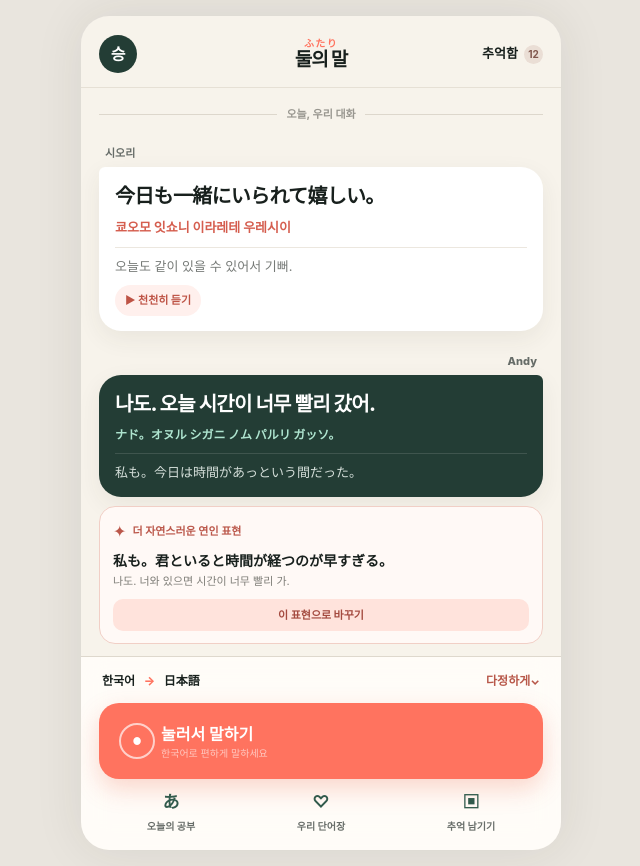
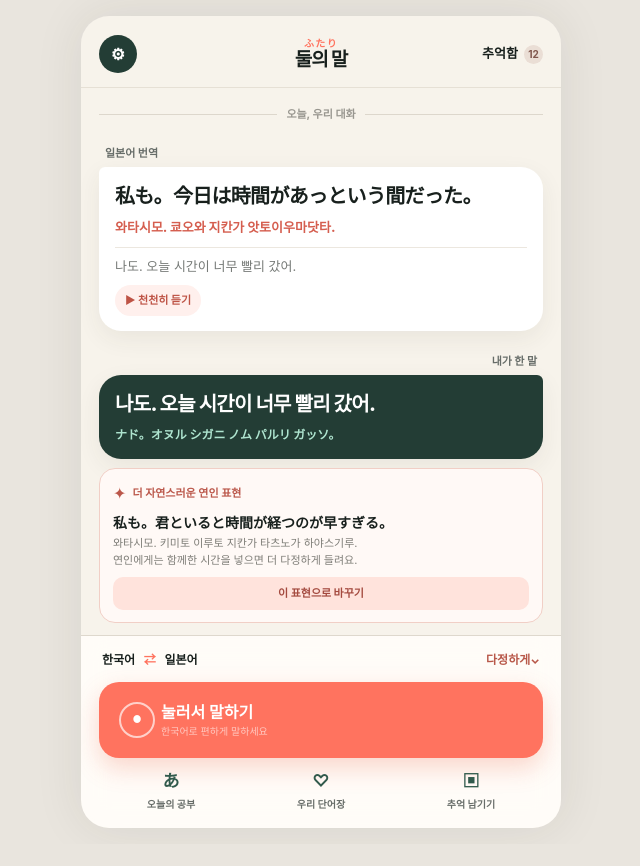
Before and after one commit to andy555-cmyk/duri-couple, a Next.js app: page / in a window 1280 px wide. Shown: the whole page, without its empty margins (319-959 px from the left). After the commit the page ends 844 px from the top, so only its background shows below. Built offline with nearby package versions, Linux system fonts and the light colour scheme.

Commit message:
Connect live speech and AI translation

```diff
--- a/app/globals.css
+++ b/app/globals.css
@@ -46,6 +46,8 @@ body { font-family:-apple-system,BlinkMacSystemFont,"Apple SD Gothic Neo","Hirag
 .quick-actions { display:grid; grid-template-columns:repeat(3,1fr); gap:6px; margin-top:11px; }
 .quick-actions button { border:0; background:none; color:#686d69; font-size:10px; font-weight:700; }
 .quick-actions span { display:block; margin:auto auto 3px; color:#315a4c; font-size:17px; }
+.mic:disabled { opacity:.72; }
+.error-message { margin:12px 4px 0; padding:10px 12px; border-radius:10px; background:#fff0ed; color:#b34e41; font-size:11px; font-weight:800; line-height:1.45; }
 .sheet-backdrop { position:fixed; inset:0; z-index:10; display:flex; align-items:flex-end; justify-content:center; background:#17201c80; padding:12px; }
 .sheet { position:relative; width:min(456px, 100%); border-radius:28px 28px 20px 20px; padding:14px 22px 22px; background:#fffdf9; box-shadow:0 -20px 60px #1f2d2760; }
 .sheet-handle { width:42px; height:5px; margin:0 auto 18px; border-radius:4px; background:#d8d2c9; }
@@ -58,4 +60,6 @@ body { font-family:-apple-system,BlinkMacSystemFont,"Apple SD Gothic Neo","Hirag
 .word-list { list-style:none; margin:14px 0 18px; padding:0; }
 .word-list li { display:flex; justify-content:space-between; gap:12px; padding:12px 0; border-bottom:1px solid #eee7dc; font-size:13px; }
 .word-list span { color:#777c78; font-size:11px; text-align:right; }
+.key-input { width:100%; margin:3px 0 12px; border:1px solid #d9d2c7; border-radius:13px; padding:13px; background:white; font-size:14px; outline:none; }
+.key-input:focus { border-color:#4e7969; box-shadow:0 0 0 3px #d9eee7; }
 @media (min-width:700px) { .app-shell { min-height:calc(100dvh - 32px); margin:16px auto; border-radius:28px; overflow:hidden; } }
--- a/app/page.tsx
+++ b/app/page.tsx
@@ -1,88 +1,87 @@
 'use client';
+import { useEffect, useState } from 'react';
 
-import { useState } from 'react';
+type Direction = 'ko-ja' | 'ja-ko';
+type Result = { source:string; sourcePronunciation:string; translation:string; translationPronunciation:string; suggestion:string; suggestionPronunciation:string; suggestionMeaning:string; note:string };
+type BrowserRecognition = { lang:string; interimResults:boolean; continuous:boolean; start:()=>void; onresult:((event:{results:ArrayLike<{0:{transcript:string};isFinal:boolean}>})=>void)|null; onerror:(()=>void)|null; onend:(()=>void)|null };
+declare global { interface Window { webkitSpeechRecognition?:new()=>BrowserRecognition; SpeechRecognition?:new()=>BrowserRecognition } }
+
+const sample:Result = {
+  source:'나도. 오늘 시간이 너무 빨리 갔어.', sourcePronunciation:'ナド。オヌル シガニ ノム パルリ ガッソ。',
+  translation:'私も。今日は時間があっという間だった。', translationPronunciation:'와타시모. 쿄오와 지칸가 앗토이우마닷타.',
+  suggestion:'私も。君といると時間が経つのが早すぎる。', suggestionPronunciation:'와타시모. 키미토 이루토 지칸가 타츠노가 하야스기루.',
+  suggestionMeaning:'나도. 너와 있으면 시간이 너무 빨리 가.', note:'연인에게는 함께한 시간을 넣으면 더 다정하게 들려요.'
+};
 
 export default function Home() {
-  const [listening, setListening] = useState(false);
-  const [tone, setTone] = useState('다정하게');
-  const [adopted, setAdopted] = useState(false);
-  const [panel, setPanel] = useState<'study' | 'words' | 'memory' | null>(null);
+  const [direction,setDirection]=useState<Direction>('ko-ja');
+  const [tone,setTone]=useState('다정하게');
+  const [listening,setListening]=useState(false);
+  const [working,setWorking]=useState(false);
+  const [result,setResult]=useState<Result>(sample);
+  const [adopted,setAdopted]=useState(false);
+  const [panel,setPanel]=useState<'study'|'words'|'memory'|'settings'|null>(null);
+  const [key,setKey]=useState('');
+  const [draftKey,setDraftKey]=useState('');
+  const [error,setError]=useState('');
+  const tones=['다정하게','자연스럽게','장난스럽게','진지하게'];
+  const sourceLanguage=direction==='ko-ja'?'한국어':'일본어';
+  const targetLanguage=direction==='ko-ja'?'일본어':'한국어';
 
-  const tones = ['다정하게', '자연스럽게', '장난스럽게', '진지하게'];
-  const changeTone = () => setTone(tones[(tones.indexOf(tone) + 1) % tones.length]);
-  const speakJapanese = () => {
-    if (!('speechSynthesis' in window)) return;
-    window.speechSynthesis.cancel();
-    const voice = new SpeechSynthesisUtterance('今日も一緒にいられて嬉しい');
-    voice.lang = 'ja-JP';
-    voice.rate = 0.72;
-    window.speechSynthesis.speak(voice);
-  };
+  useEffect(()=>{
+    const savedKey=localStorage.getItem('duri-gemini-key')||'';
+    const savedResult=localStorage.getItem('duri-last-result');
+    setKey(savedKey); setDraftKey(savedKey);
+    if(savedResult){ try{setResult(JSON.parse(savedResult));}catch{} }
+  },[]);
 
-  return (
-    <main className="app-shell">
-      <header className="topbar">
-        <button className="avatar" aria-label="우리 정보">승</button>
-        <div className="brand"><span className="brand-mark">ふたり</span><b>둘의 말</b></div>
-        <button className="history-button">추억함 <span>12</span></button>
-      </header>
+  async function findModel(apiKey:string){
+    const response=await fetch(`https://generativelanguage.googleapis.com/v1beta/models?key=${encodeURIComponent(apiKey)}&pageSize=100`);
+    if(!response.ok) throw new Error('번역 열쇠를 확인해 주세요.');
+    const data=await response.json();
+    const models:string[]=(data.models||[]).filter((item:{supportedGenerationMethods?:string[];name:string})=>item.supportedGenerationMethods?.includes('generateContent')&&/flash/.test(item.name)).map((item:{name:string})=>item.name.replace('models/',''));
+    const preferred=models.find(name=>/2\.5-flash$/.test(name))||models.find(name=>/flash-latest/.test(name))||models[0];
+    if(!preferred) throw new Error('사용할 수 있는 번역 모델이 없습니다.');
+    return preferred;
+  }
 
-      <section className="conversation" aria-label="오늘 대화">
-        <div className="day-label"><span /> 오늘, 우리 대화 <span /></div>
-        <article className="message japanese">
-          <div className="speaker">시오리</div>
-          <div className="bubble">
-            <p className="main-copy">今日も一緒にいられて嬉しい。</p>
-            <p className="pronunciation">쿄오모 잇쇼니 이라레테 우레시이</p>
-            <p className="meaning">오늘도 같이 있을 수 있어서 기뻐.</p>
-            <button className="listen" onClick={speakJapanese}>▶ 천천히 듣기</button>
-          </div>
-        </article>
+  async function translate(text:string){
+    if(!key){setPanel('settings');throw new Error('먼저 번역 열쇠를 넣어 주세요.');}
+    const model=await findModel(key);
+    const prompt=`당신은 한국인과 일본인 연인을 돕는 통역가이자 언어 선생님이다. 입력 언어: ${sourceLanguage}. 번역 언어: ${targetLanguage}. 말투: ${tone}. 입력: ${text}. 직역하지 말고 해당 나라 연인이 실제로 쓰는 자연스러운 정서로 번역한다. 원문과 번역문 모두 상대방이 읽을 수 있는 발음을 붙인다. 한국어 발음은 일본어 가타카나로, 일본어 발음은 한글로 쓴다. 더 자연스러운 추천 표현과 짧은 이유도 만든다. 다음 JSON 키만 반환: source, sourcePronunciation, translation, translationPronunciation, suggestion, suggestionPronunciation, suggestionMeaning, note`;
+    const response=await fetch(`https://generativelanguage.googleapis.com/v1beta/models/${model}:generateContent?key=${encodeURIComponent(key)}`,{method:'POST',headers:{'content-type':'application/json'},body:JSON.stringify({contents:[{parts:[{text:prompt}]}],generationConfig:{responseMimeType:'application/json',temperature:.35}})});
+    if(!response.ok) throw new Error(response.status===429?'잠시 사용량이 몰렸습니다. 조금 뒤 다시 눌러 주세요.':'번역에 실패했습니다. 설정의 열쇠를 확인해 주세요.');
+    const data=await response.json(); const raw=data.candidates?.[0]?.content?.parts?.[0]?.text;
+    if(!raw) throw new Error('번역 결과를 받지 못했습니다.');
+    const parsed=JSON.parse(raw) as Result; setResult(parsed);setAdopted(false);localStorage.setItem('duri-last-result',JSON.stringify(parsed));
+  }
 
-        <article className="message korean mine">
-          <div className="speaker">Andy</div>
-          <div className="bubble">
-            <p className="main-copy">{adopted ? '나도. 너와 있으면 시간이 너무 빨리 가.' : '나도. 오늘 시간이 너무 빨리 갔어.'}</p>
-            <p className="pronunciation japanese-reading">ナド。オヌル シガニ ノム パルリ ガッソ。</p>
-            <p className="meaning">私も。今日は時間があっという間だった。</p>
-          </div>
-          <aside className="ai-tip">
-            <div><span>✦</span><b>더 자연스러운 연인 표현</b></div>
-            <p>私も。君といると時間が経つのが早すぎる。</p>
-            <small>나도. 너와 있으면 시간이 너무 빨리 가.</small>
-            <button onClick={() => setAdopted(!adopted)}>{adopted ? '원래 표현 보기' : '이 표현으로 바꾸기'}</button>
-          </aside>
-        </article>
-      </section>
+  function startListening(){
+    setError(''); const Recognition=window.SpeechRecognition||window.webkitSpeechRecognition;
+    if(!Recognition){setError('이 휴대폰에서는 음성 인식을 열 수 없습니다. 사파리나 크롬으로 열어 주세요.');return;}
+    if(!key){setPanel('settings');return;}
+    const recognition=new Recognition(); recognition.lang=direction==='ko-ja'?'ko-KR':'ja-JP'; recognition.interimResults=false; recognition.continuous=false;
+    recognition.onresult=async event=>{const text=event.results[0]?.[0]?.transcript;if(!text)return;setWorking(true);try{await translate(text);}catch(caught){setError(caught instanceof Error?caught.message:'번역에 실패했습니다.');}finally{setWorking(false);}};
+    recognition.onerror=()=>{setListening(false);setError('말을 알아듣지 못했습니다. 다시 눌러 천천히 말해 주세요.');}; recognition.onend=()=>setListening(false); recognition.start();setListening(true);
+  }
 
-      <section className="composer">
-        <div className="mode-row">
-          <button className="language">한국어 <span>→</span> 日本語</button>
-          <button className="tone" onClick={changeTone}>{tone}⌄</button>
-        </div>
-        <button className={`mic ${listening ? 'active' : ''}`} onClick={() => setListening(!listening)} aria-pressed={listening}>
-          <span className="mic-icon">●</span>
-          <b>{listening ? '듣고 있어요' : '눌러서 말하기'}</b>
-          <small>{listening ? '말이 끝나면 다시 눌러주세요' : '한국어로 편하게 말하세요'}</small>
-        </button>
-        <nav className="quick-actions" aria-label="빠른 메뉴">
-          <button onClick={() => setPanel('study')}><span>あ</span>오늘의 공부</button>
-          <button onClick={() => setPanel('words')}><span>♡</span>우리 단어장</button>
-          <button onClick={() => setPanel('memory')}><span>▣</span>추억 남기기</button>
-        </nav>
-      </section>
+  function speak(text:string,lang:string){if(!('speechSynthesis'in window))return;window.speechSynthesis.cancel();const voice=new SpeechSynthesisUtterance(text);voice.lang=lang;voice.rate=.7;window.speechSynthesis.speak(voice);}
+  function saveKey(){const clean=draftKey.replace(/\s/g,'');localStorage.setItem('duri-gemini-key',clean);setKey(clean);setPanel(null);setError(clean?'':'번역 열쇠가 필요합니다.');}
 
-      {panel && (
-        <div className="sheet-backdrop" onClick={() => setPanel(null)}>
-          <section className="sheet" onClick={(event) => event.stopPropagation()}>
-            <div className="sheet-handle" />
-            <button className="sheet-close" onClick={() => setPanel(null)}>닫기</button>
-            {panel === 'study' && <><p className="sheet-kicker">오늘의 한 문장</p><h2>君といると時間が経つのが早い。</h2><p className="sheet-reading">키미토 이루토 지칸가 타츠노가 하야이</p><p className="sheet-meaning">너와 있으면 시간이 빨리 가.</p><button className="sheet-main" onClick={speakJapanese}>천천히 들어보기</button></>}
-            {panel === 'words' && <><p className="sheet-kicker">우리만 아는 말</p><h2>둘만의 단어장</h2><ul className="word-list"><li><b>시오리</b><span>しおり · 사람 이름</span></li><li><b>호진행님</b><span>ホジン兄さん · 친한 형</span></li><li><b>우리 라멘집</b><span>いつものラーメン屋 · 늘 가는 곳</span></li></ul><button className="sheet-main">새 단어 넣기</button></>}
-            {panel === 'memory' && <><p className="sheet-kicker">2026년 8월 29일</p><h2>오늘 대화를 추억으로</h2><p className="memory-copy">“오늘도 같이 있을 수 있어서 기뻐.”<br/>사진과 장소를 더하면 둘만의 추억 카드가 됩니다.</p><button className="sheet-main" onClick={() => setPanel(null)}>오늘의 추억 저장</button></>}
-          </section>
-        </div>
-      )}
-    </main>
-  );
+  return <main className="app-shell">
+    <header className="topbar"><button className="avatar" onClick={()=>setPanel('settings')} aria-label="설정">⚙</button><div className="brand"><span className="brand-mark">ふたり</span><b>둘의 말</b></div><button className="history-button" onClick={()=>setPanel('memory')}>추억함 <span>12</span></button></header>
+    <section className="conversation" aria-label="오늘 대화">
+      <div className="day-label"><span/> 오늘, 우리 대화 <span/></div>
+      <article className="message japanese"><div className="speaker">{targetLanguage} 번역</div><div className="bubble"><p className="main-copy">{adopted?result.suggestion:result.translation}</p><p className="pronunciation">{adopted?result.suggestionPronunciation:result.translationPronunciation}</p><p className="meaning">{adopted?result.suggestionMeaning:result.source}</p><button className="listen" onClick={()=>speak(adopted?result.suggestion:result.translation,direction==='ko-ja'?'ja-JP':'ko-KR')}>▶ 천천히 듣기</button></div></article>
+      <article className="message korean mine"><div className="speaker">내가 한 말</div><div className="bubble"><p className="main-copy">{result.source}</p><p className="pronunciation japanese-reading">{result.sourcePronunciation}</p></div><aside className="ai-tip"><div><span>✦</span><b>더 자연스러운 연인 표현</b></div><p>{result.suggestion}</p><small>{result.suggestionPronunciation}<br/>{result.note}</small><button onClick={()=>setAdopted(!adopted)}>{adopted?'원래 번역 보기':'이 표현으로 바꾸기'}</button></aside></article>
+      {error&&<p className="error-message">{error}</p>}
+    </section>
+    <section className="composer"><div className="mode-row"><button className="language" onClick={()=>setDirection(direction==='ko-ja'?'ja-ko':'ko-ja')}>{sourceLanguage} <span>⇄</span> {targetLanguage}</button><button className="tone" onClick={()=>setTone(tones[(tones.indexOf(tone)+1)%tones.length])}>{tone}⌄</button></div><button className={`mic ${listening?'active':''}`} onClick={startListening} disabled={working}><span className="mic-icon">●</span><b>{working?'자연스럽게 옮기는 중…':listening?'듣고 있어요':'눌러서 말하기'}</b><small>{listening?'말을 마치면 자동으로 번역해요':`${sourceLanguage}로 편하게 말하세요`}</small></button><nav className="quick-actions"><button onClick={()=>setPanel('study')}><span>あ</span>오늘의 공부</button><button onClick={()=>setPanel('words')}><span>♡</span>우리 단어장</button><button onClick={()=>setPanel('memory')}><span>▣</span>추억 남기기</button></nav></section>
+    {panel&&<div className="sheet-backdrop" onClick={()=>setPanel(null)}><section className="sheet" onClick={event=>event.stopPropagation()}><div className="sheet-handle"/><button className="sheet-close" onClick={()=>setPanel(null)}>닫기</button>
+      {panel==='settings'&&<><p className="sheet-kicker">처음 한 번만</p><h2>구글 번역 열쇠 넣기</h2><p className="sheet-meaning">기존 ‘둘의 말’에서 쓰던 구글 AI 열쇠를 넣으면 이 휴대폰에만 저장됩니다.</p><input className="key-input" type="password" value={draftKey} onChange={event=>setDraftKey(event.target.value)} placeholder="AIza로 시작하는 열쇠"/><button className="sheet-main" onClick={saveKey}>저장하고 실제 통역 시작</button></>}
+      {panel==='study'&&<><p className="sheet-kicker">오늘의 한 문장</p><h2>{result.suggestion}</h2><p className="sheet-reading">{result.suggestionPronunciation}</p><p className="sheet-meaning">{result.suggestionMeaning}</p><button className="sheet-main" onClick={()=>speak(result.suggestion,direction==='ko-ja'?'ja-JP':'ko-KR')}>천천히 들어보기</button></>}
+      {panel==='words'&&<><p className="sheet-kicker">우리만 아는 말</p><h2>둘만의 단어장</h2><ul className="word-list"><li><b>시오리</b><span>しおり · 사람 이름</span></li><li><b>우리 라멘집</b><span>いつものラーメン屋 · 늘 가는 곳</span></li></ul><button className="sheet-main">새 단어 넣기</button></>}
+      {panel==='memory'&&<><p className="sheet-kicker">오늘의 대화</p><h2>오늘 말을 추억으로</h2><p className="memory-copy">“{result.source}”<br/>마지막 대화는 이 휴대폰에 자동으로 남아 있습니다.</p><button className="sheet-main" onClick={()=>setPanel(null)}>확인</button></>}
+    </section></div>}
+  </main>;
 }
```
